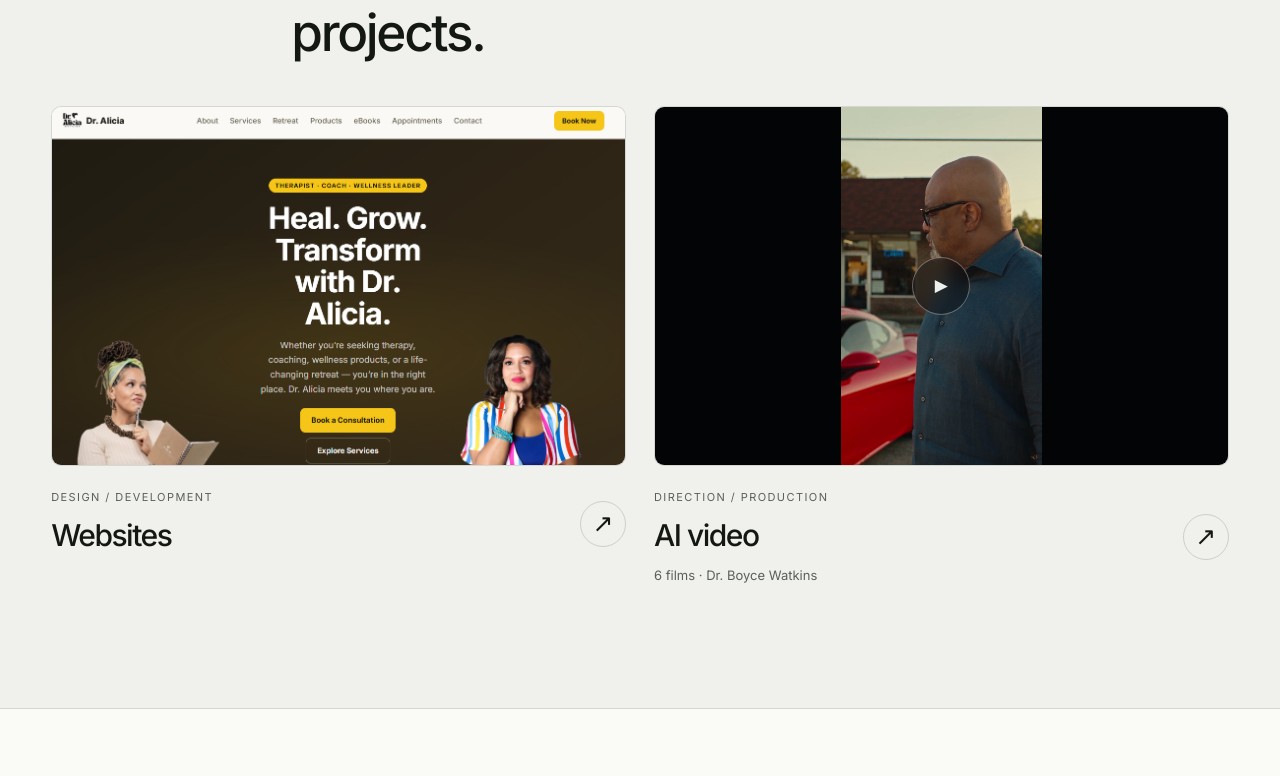
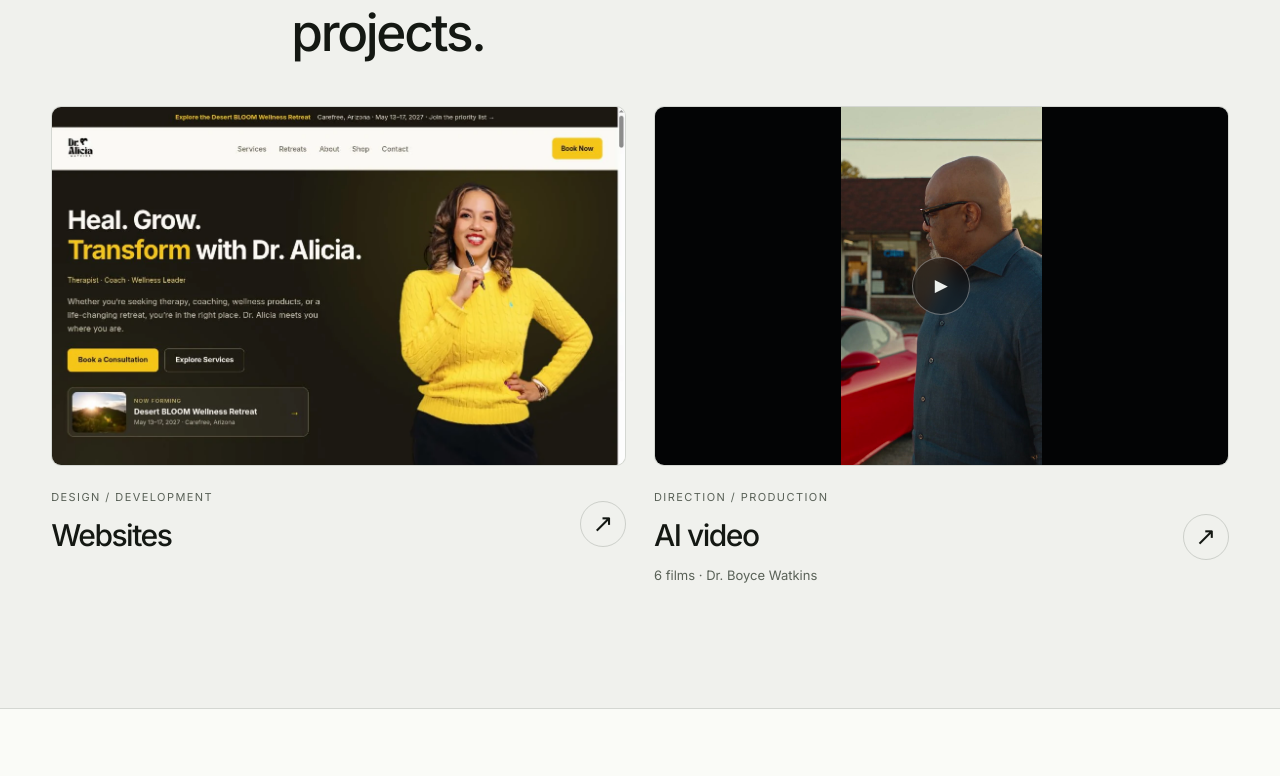
Before and after one commit to kaysongt/cozydigital-site, a Next.js app: page / in a window 1280 px wide. Shown: the part 1384-2160 px from the top of the page. Built offline with nearby package versions, Linux system fonts and the light colour scheme; no server answers.

Commit message:
Refresh Alicia and Mesha portfolio with live homepage captures

```diff
--- a/src/app/page.tsx
+++ b/src/app/page.tsx
@@ -40,7 +40,7 @@ const projects: {
     name: "Dr. Alicia Watkins",
     type: "Therapy & wellness",
     proof: "Booking path live",
-    image: "/images/client-proof/dr-alicia-site.png",
+    image: "/images/client-proof/dr-alicia-homepage-2026-10-17.webp",
     copy: "Therapy, coaching, courses, and retreats brought together with direct booking and product pages.",
     href: "https://draliciawatkins.com/",
     status: "Visit website",
@@ -69,11 +69,11 @@ const projects: {
     id: "essential-massage",
     name: "Essential Massage by Mesha",
     type: "Massage therapy",
-    proof: "Booking still being connected",
-    image: "/images/client-proof/mesha-massage-site.jpg",
-    copy: "A dedicated website for the practice’s services, studio, and booking experience.",
-    href: null,
-    status: "Booking setup in progress",
+    proof: "Appointment requests live",
+    image: "/images/client-proof/mesha-homepage-2026-10-17.webp",
+    copy: "Services, studio details, and appointment requests by text, with each appointment confirmed personally by Mesha.",
+    href: "https://elvinlearning.github.io/MeshaMassage/",
+    status: "Visit website",
   },
 ];
 
@@ -215,8 +215,8 @@ export default function HomePage() {
           <a className="future-lead" href="#client-work">
             <div className="future-lead-media">
               <Image
-                src="/images/client-proof/dr-alicia-site.png"
-                alt="Dr. Alicia Watkins website by Cozy Digital"
+                src="/images/client-proof/dr-alicia-homepage-2026-10-17.webp"
+                alt="Dr. Alicia Watkins live homepage with her yellow-sweater portrait and Desert BLOOM retreat"
                 width={1200}
                 height={900}
                 sizes="(min-width: 800px) 50vw, 100vw"
@@ -346,7 +346,7 @@ export default function HomePage() {
               <div className="future-project-image">
                 <Image
                   src={project.image}
-                  alt={`${project.name} website built by Cozy Digital`}
+                  alt={`${project.name} website homepage built by Cozy Digital`}
                   width={1200}
                   height={900}
                   sizes="(min-width: 800px) 50vw, 100vw"
--- a/src/components/design-carousel.tsx
+++ b/src/components/design-carousel.tsx
@@ -7,7 +7,7 @@ const designs = [
   { title: "Form / Space", category: "Architecture · Design concept", image: "/images/concepts/form-space.svg", alt: "Architecture website concept with oversized editorial typography and a sculptural modern home" },
   { title: "Dew Theory", category: "Beauty & wellness · Design concept", image: "/images/concepts/dew-theory.svg", alt: "Skincare ecommerce website concept with a citrus palette and sculptural skincare bottles" },
   { title: "Orbit", category: "Technology · Design concept", image: "/images/concepts/orbit.svg", alt: "Technology website concept with electric violet typography, an orbital graphic, and a sleek product dashboard" },
-  { title: "Dr. Alicia Watkins", category: "Wellness · Client work", image: "/images/client-proof/dr-alicia-site.png", alt: "Dr. Alicia Watkins wellness website built by Cozy Digital" },
+  { title: "Dr. Alicia Watkins", category: "Wellness · Client work", image: "/images/client-proof/dr-alicia-homepage-2026-10-17.webp", alt: "Dr. Alicia Watkins live homepage with her yellow-sweater portrait and Desert BLOOM retreat" },
   { title: "Dear Pastor’s Wife", category: "Community · Client work", image: "/images/client-proof/dear-pastors-wife-site.png", alt: "Dear Pastor's Wife ministry website built by Cozy Digital" },
 ];
 
```
Also changed, not shown: public/images/client-proof/dr-alicia-homepage-2026-10-17.webp (added), public/images/client-proof/mesha-homepage-2026-10-17.webp (added), 1 other file (tests, documents, lock files or other folders).
